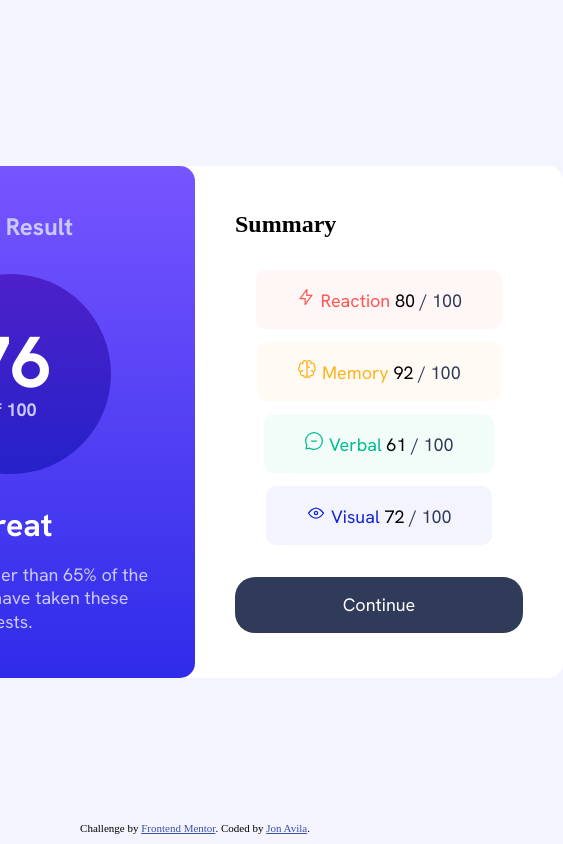
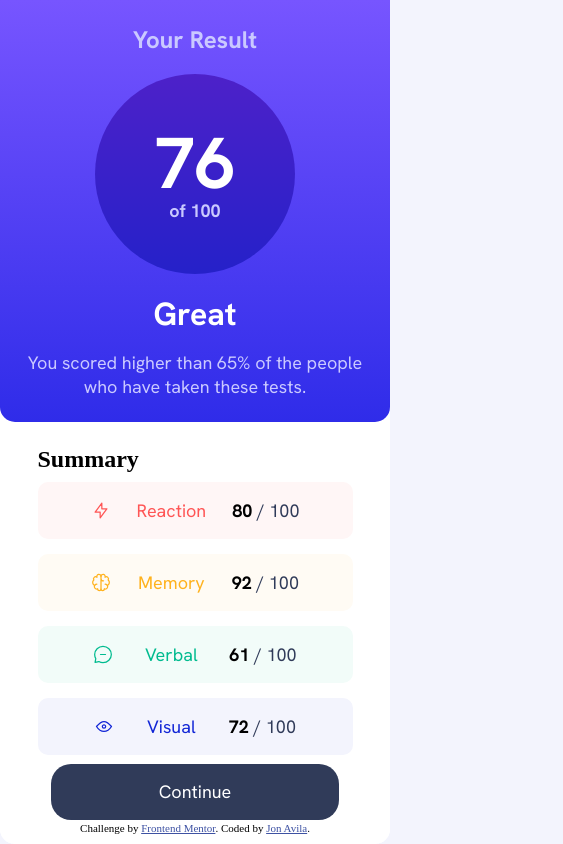
Before and after one commit to madroosterlab/FEM-ResultsSummary, a plain HTML site: page index.html in a window 390 px wide. Shown: the whole page, 563 px wide, since content can reach past the window. Drawn offline with Linux system fonts and the light colour scheme.

Commit message:
I finished the project

```diff
--- a/main.scss
+++ b/main.scss
@@ -135,17 +135,46 @@ main {
 }
 .numbers {
   color: black;
+  font-weight: bold;
 }
 
 .numbers-in {
   color: $navy-950;
+  font-weight: normal;
 }
 .pill {
   padding: 16.5px 40px;
   border-radius: 10px;
+  display: flex;
+  justify-content: space-around;
+}
+.pill,
+.pills {
+  width: 315px;
 }
 .pill,
 .numbers,
 .numbers-in {
   @extend %textPreset-5;
 }
+
+@media only screen and (max-width: 450px) {
+  main {
+    height: 100vh;
+    width: auto;
+    flex-direction: column;
+  }
+  .result-card,
+  .summary-card {
+    width: 100%;
+    padding: 24px;
+  }
+  .result-card {
+    border-radius: 0 0 15px 15px;
+  }
+  h3 {
+    font-family: "Hanken Grotesk";
+    font-size: 18px;
+    line-height: 130%;
+  }
+}
```
Also changed, not shown: main.css, sccreenshot-2.png (added), screenshot-1.png (added), 2 other files.
